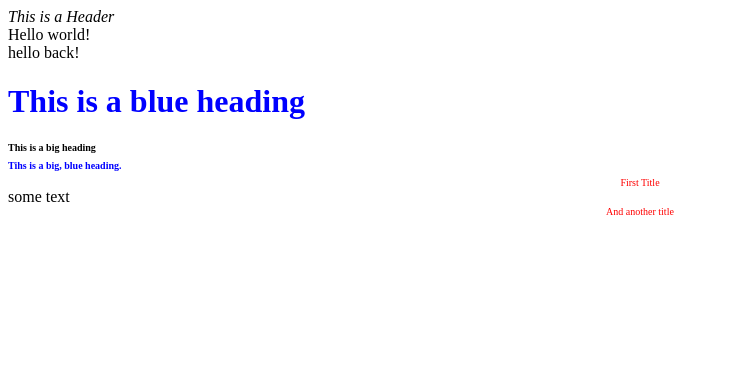
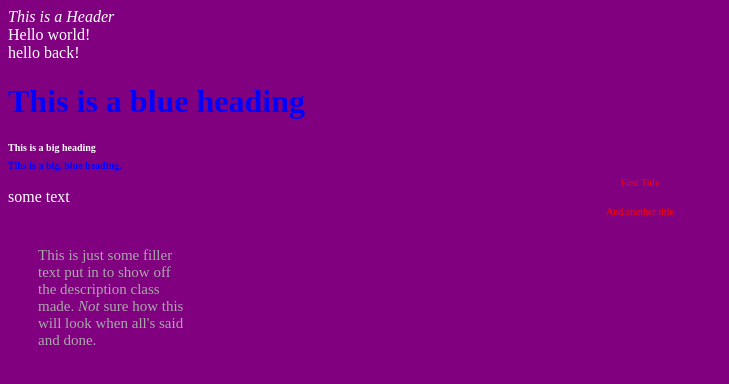
Before and after one commit to GrantRVD/SWC-D3-Lessons, a plain HTML site: page index.html in a window 1280 px wide. Shown: the whole page, without its empty margins (0-729 px from the left). Drawn offline with Linux system fonts and the light colour scheme.

Commit message:
Created description class and modified background and text color in body of index.html.

```diff
--- a/index.html
+++ b/index.html
@@ -4,7 +4,7 @@
 <link rel="stylesheet" type="text/css" href="styles.css">
 <em>This is a Header</em>
 </head>
-<body>
+<body style="background: purple; color: white">
 	<div>Hello world!</div>
 	<div>hello back!</div>
 
@@ -17,5 +17,7 @@
 	<div class="title"> First Title </div>
 	<div> some text </div>
 	<div class="title"> And another title</div>
+
+	<div class="description"> This is just some filler text put in to show off the description class made. <em>Not</em> sure how this will look when all's said and done. </div>
 </body>
 </html>
--- a/styles.css
+++ b/styles.css
@@ -4,3 +4,13 @@
 	font-size: 10px;
 	text-align: center;
 }
+
+.description
+{
+	text-align: left;
+	color: darkgray;
+	font-size: 15px;
+	width: 10em;
+	padding: 2em;
+	border: 1em;
+}
```
